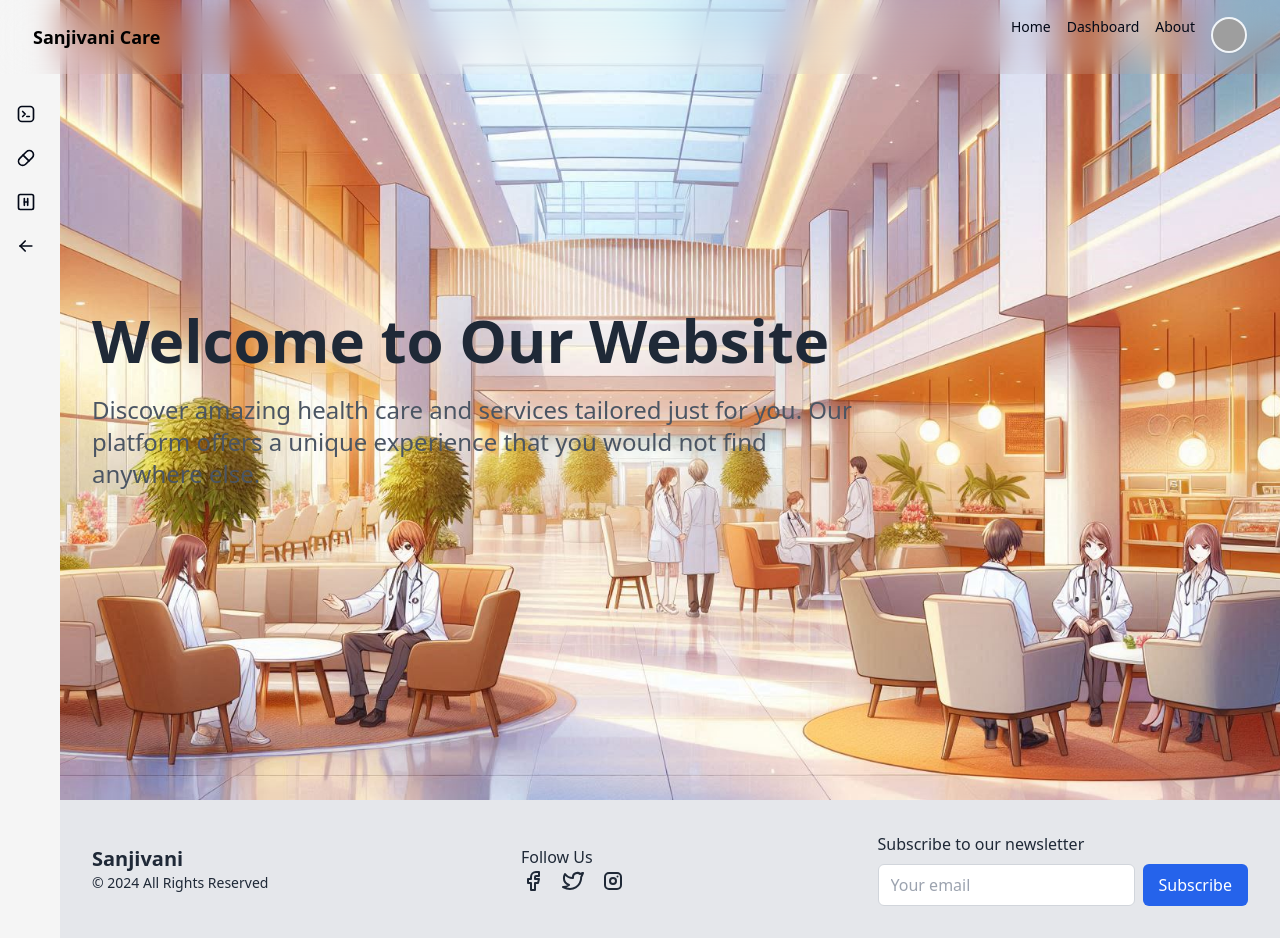
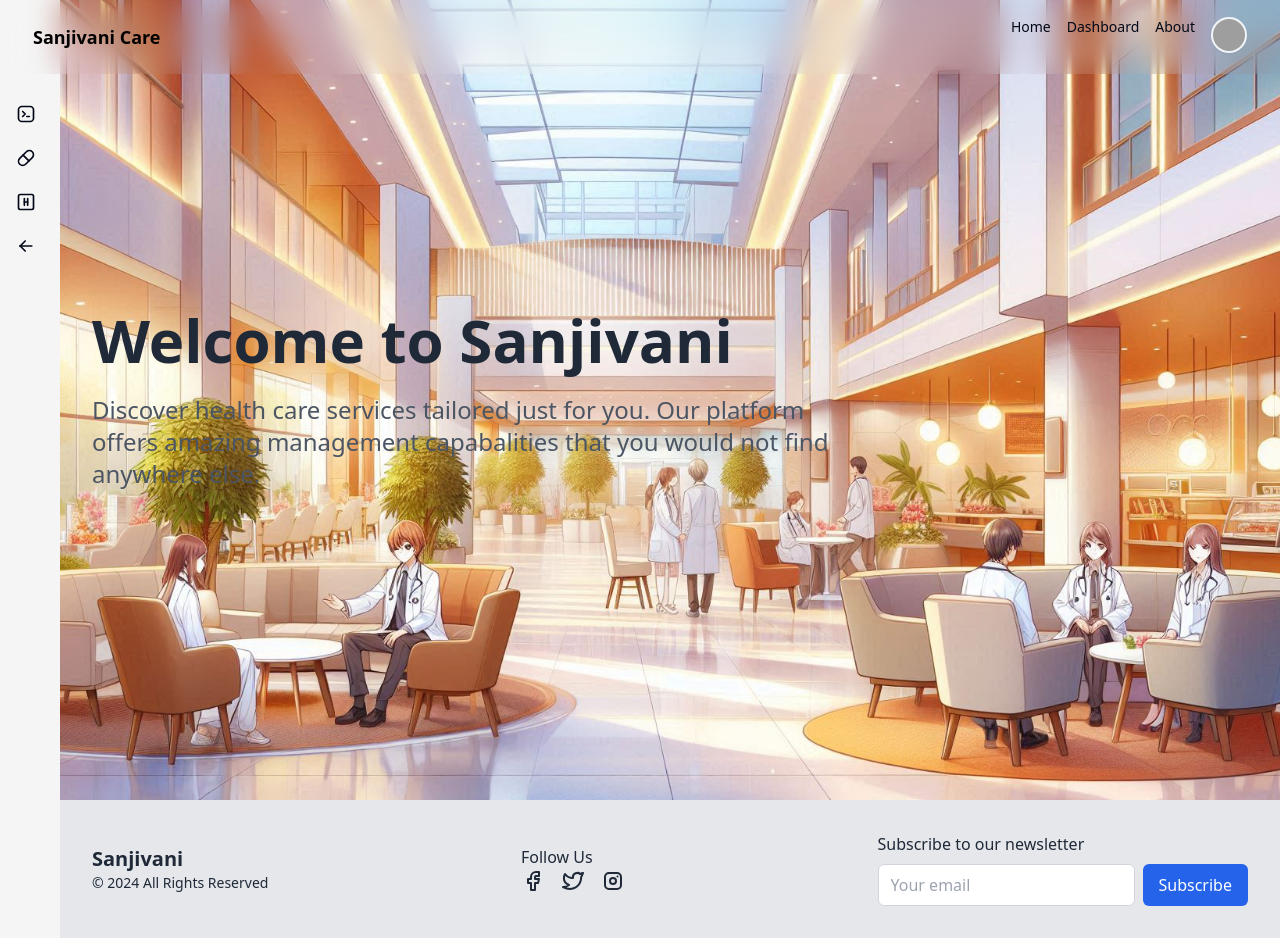
Before and after one commit to EhsaasChaudhary/sanjivani, a Next.js app: page / in a window 1280 px wide. Built offline with nearby package versions, Linux system fonts and the light colour scheme; grey boxes are pictures that could not be loaded.

Commit message:
Update page.tsx

```diff
--- a/app/page.tsx
+++ b/app/page.tsx
@@ -17,10 +17,10 @@ export default function Component() {
       <div className="relative z-10 w-full px-4 md:px-6 lg:px-8">
         <div className="max-w-3xl mx-auto md:ml-0">
           <h1 className="text-4xl md:text-5xl lg:text-6xl font-bold text-gray-800 mb-4 md:mb-6">
-            Welcome to Our Website
+            Welcome to Sanjivani
           </h1>
           <p className="text-lg md:text-xl lg:text-2xl text-gray-600">
-            Discover amazing health care and services tailored just for you. Our platform offers a unique experience that you would not find anywhere else.
+            Discover health care services tailored just for you. Our platform offers amazing management capabalities that you would not find anywhere else.
           </p>
         </div>
       </div>
```
